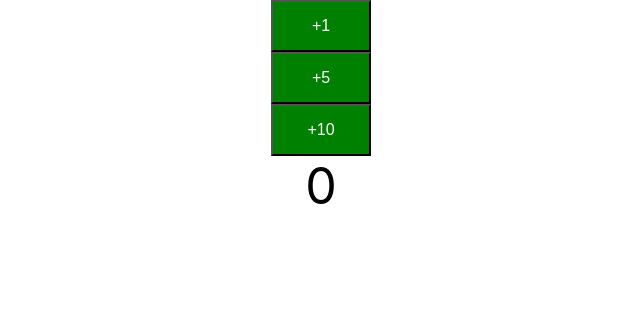
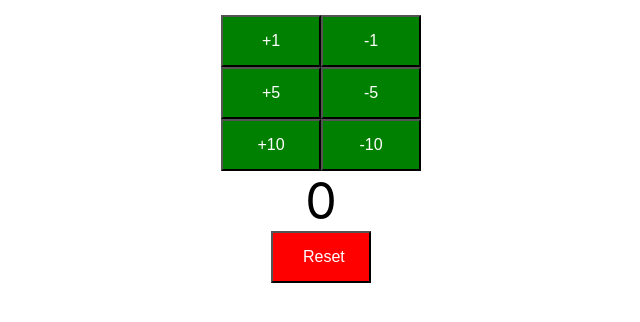
Before and after one commit to hacker95-bot/React-App, a React (Create React App) app in the folder my-app/: page / in a window 1280 px wide. Shown: the top 322 px of the page, without its empty margins (319-959 px from the left). Built offline with nearby package versions, Linux system fonts and the light colour scheme.

Commit message:
moving state from counterButton to counter
- removed increment and decrement methods in counterButton
- added increment and decrement methods in counter
- implement arrow function for onClick to directly call methods from counter.

```diff
--- a/my-app/src/components/counter/Counter.css
+++ b/my-app/src/components/counter/Counter.css
@@ -10,3 +10,12 @@
     font-size: 50px;
     padding: 15px 30px;
 }
+
+.reset {
+    background-color: red;
+    width: 100px;
+}
+
+body{
+    padding: 15px 30px;
+}
--- a/my-app/src/components/counter/Counter.jsx
+++ b/my-app/src/components/counter/Counter.jsx
@@ -8,6 +8,7 @@
     constructor(){
         super()
 
+        this.test = 11
         //state to handle click event
         this.state = {
             counter: 0
@@ -15,25 +16,39 @@
 
         //binding 'this' to increment method
         this.increment = this.increment.bind(this)
+        this.decrement = this.decrement.bind(this)
+        this.reset = this.reset.bind(this)
     }
 
     render() {
         return (
           <div className="Counter">
-              <CounterButton by={1} incrementMethod={this.increment}/>
-              <CounterButton by={5} incrementMethod={this.increment}/>
-              <CounterButton by={10} incrementMethod={this.increment}/>
+              <CounterButton by={1} incrementMethod={this.increment} decrementMethod={this.decrement}/>
+              <CounterButton by={5} incrementMethod={this.increment} decrementMethod={this.decrement}/>
+              <CounterButton by={10} incrementMethod={this.increment} decrementMethod={this.decrement}/>
               <span className="count">{this.state.counter}</span>
+              <div><button className="reset" onClick={this.reset}>Reset</button></div>
           </div>
         )
       }
     increment(by){
         this.setState(
-            (p) => {
-                console.log(p)
-                return {counter: p.counter + by}
+            (prev) => {
+                //console.log(prev)
+                return {counter: prev.counter + by}
             }
         )
+    }
+    decrement(by){
+        this.setState(
+            (prev) => {
+                return {counter: prev.counter - by}
+            }
+        )
+    }
+
+    reset(){
+        this.setState({counter:0})
     }
 }
 
@@ -42,25 +57,24 @@
     constructor(){
         super()
 
-        //state to handle click event
-        this.state = {
-            counter: 0
-        }
-
-        //binding 'this' to increment method
-        this.increment = this.increment.bind(this)
+        // //binding 'this' to increment method
+        // this.increment = this.increment.bind(this)
+        // this.decrement = this.decrement.bind(this)
     }
     render(){
         return(
             <div className="Counter">
-                <button onClick={this.increment}>+{this.props.by}</button>
-                {/* <span className="count">{this.state.counter}</span> */}
+                <button onClick={() => this.props.incrementMethod(this.props.by)}>+{this.props.by}</button>
+                <button onClick={() => this.props.decrementMethod(this.props.by)}>-{this.props.by}</button>
             </div>
         )
     }
-    increment(){
-        this.props.incrementMethod(this.props.by)
-    }
+    // increment(){
+    //     this.props.incrementMethod(this.props.by)
+    // }
+    // decrement(){
+    //     this.props.decrementMethod(this.props.by)
+    // }
 }
 
 CounterButton.defaultProps = {
```
Also changed, not shown: 1 other file (tests, documents, lock files or other folders).
